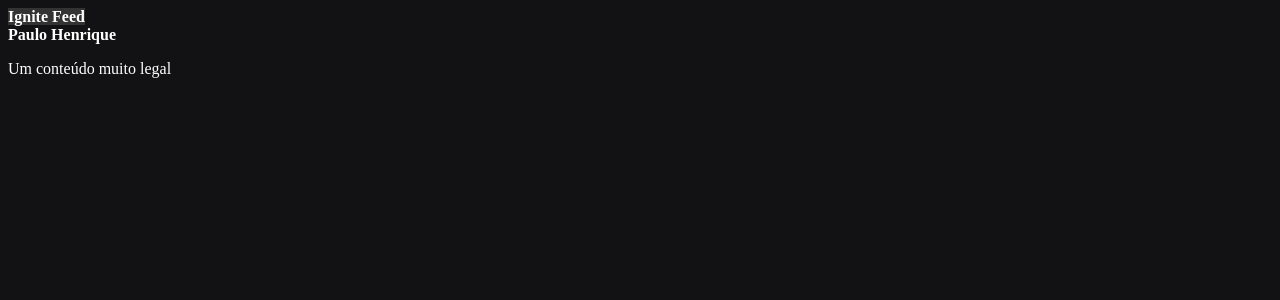
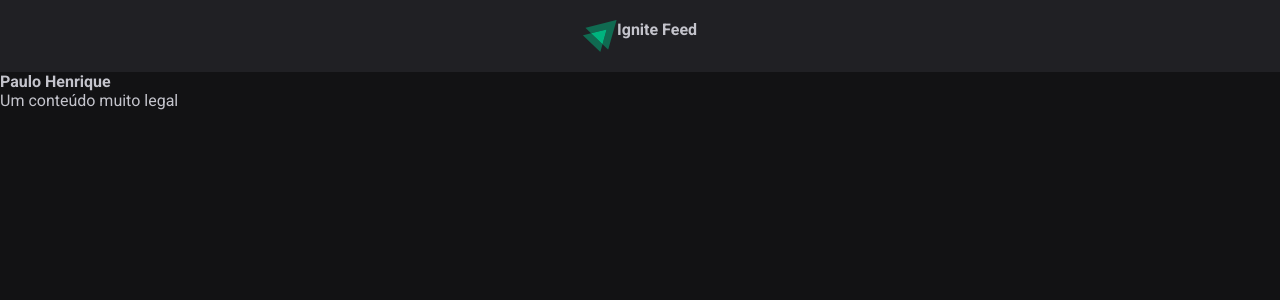
Before and after one commit to Dev-Paulo-Henrique/IgniteFeed, a React (Vite) app: page / in a window 1280 px wide. Shown: the top 300 px of the page. Built offline with nearby package versions, Linux system fonts and the light colour scheme.

Commit message:
Add Header

```diff
--- a/index.html
+++ b/index.html
@@ -2,8 +2,14 @@
 <html lang="en">
   <head>
     <meta charset="UTF-8" />
+    <link rel="preconnect" href="https://fonts.googleapis.com" />
+    <link rel="preconnect" href="https://fonts.gstatic.com" crossorigin />
+    <link
+    href="https://fonts.googleapis.com/css2?family=Roboto:wght@400;700&display=swap"
+    rel="stylesheet"
+    />
+    <meta name="viewport" content="width=device-width, initial-scale=1.0" />
     <!-- <link rel="icon" type="image/svg+xml" href="/vite.svg" /> -->
-    <meta name="viewport" content="width=device-width, initial-scale=1.0" />
     <title>My App</title>
   </head>
   <body>
--- a/src/App.jsx
+++ b/src/App.jsx
@@ -1,6 +1,6 @@
 import { Header } from "./components/Header";
 import { Post } from "./Post";
-import "./styles.css";
+import "./global.css";
 
 export function App() {
   return (
--- a/src/components/Header.jsx
+++ b/src/components/Header.jsx
@@ -1,5 +1,11 @@
 import styles from "./Header.module.css";
+import igniteLogo from '../assets/ignite-logo.svg'
 
 export function Header() {
-  return <strong className={styles.header}>Ignite Feed</strong>;
+  return (
+    <header className={styles.header}>
+        <img src={igniteLogo} alt="Logo do Ignite" />
+    <strong>Ignite Feed</strong>
+    </header>
+  );
 }
--- a/src/components/Header.module.css
+++ b/src/components/Header.module.css
@@ -1,4 +1,10 @@
 .header{
-    background: #333;
-    height: 80px;
+    background: var(--gray-800);
+    display: flex;
+    justify-content: center;
+    padding: 1.25rem 0;
 }
+
+.header img {
+    height: 2rem;
+}
--- /dev/null
+++ b/src/global.css
@@ -0,0 +1,30 @@
+:root {
+    --white: #fff;
+    --gray-100: #e1e1e6;
+    --gray-300: #c4c4cc;
+    --gray-400: #8d8d99;
+    --gray-600: #323238;
+    --gray-700: #29292e;
+    --gray-800: #202024;
+    --gray-900: #121214;
+
+    --gray-500: #00875f;
+}
+
+* {
+  margin: 0;
+  padding: 0;
+  box-sizing: border-box;
+}
+
+body {
+    background: var(--gray-900);
+    color: var(--gray-300);
+    -webkit-font-smoothing: antialiased;
+}
+
+body, input, textarea, button {
+    font-family: 'Roboto', sans-serif;
+    font-weight: 400;
+    font-size: 1rem;
+}
--- a/src/styles.css
+++ /dev/null
@@ -1,4 +0,0 @@
-body {
-    background: #121214;
-    color: #FFFFFF
-}
```
Also changed, not shown: src/assets/ignite-logo.svg (added).
